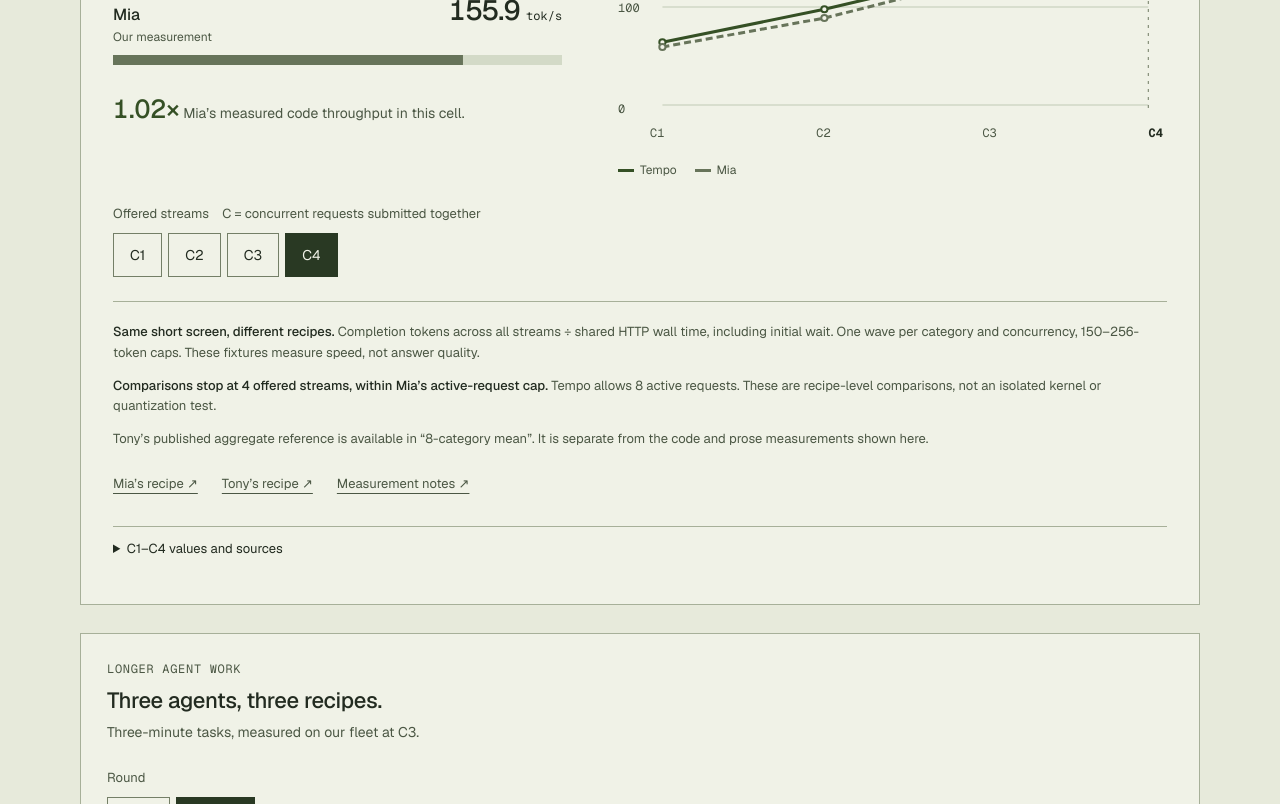
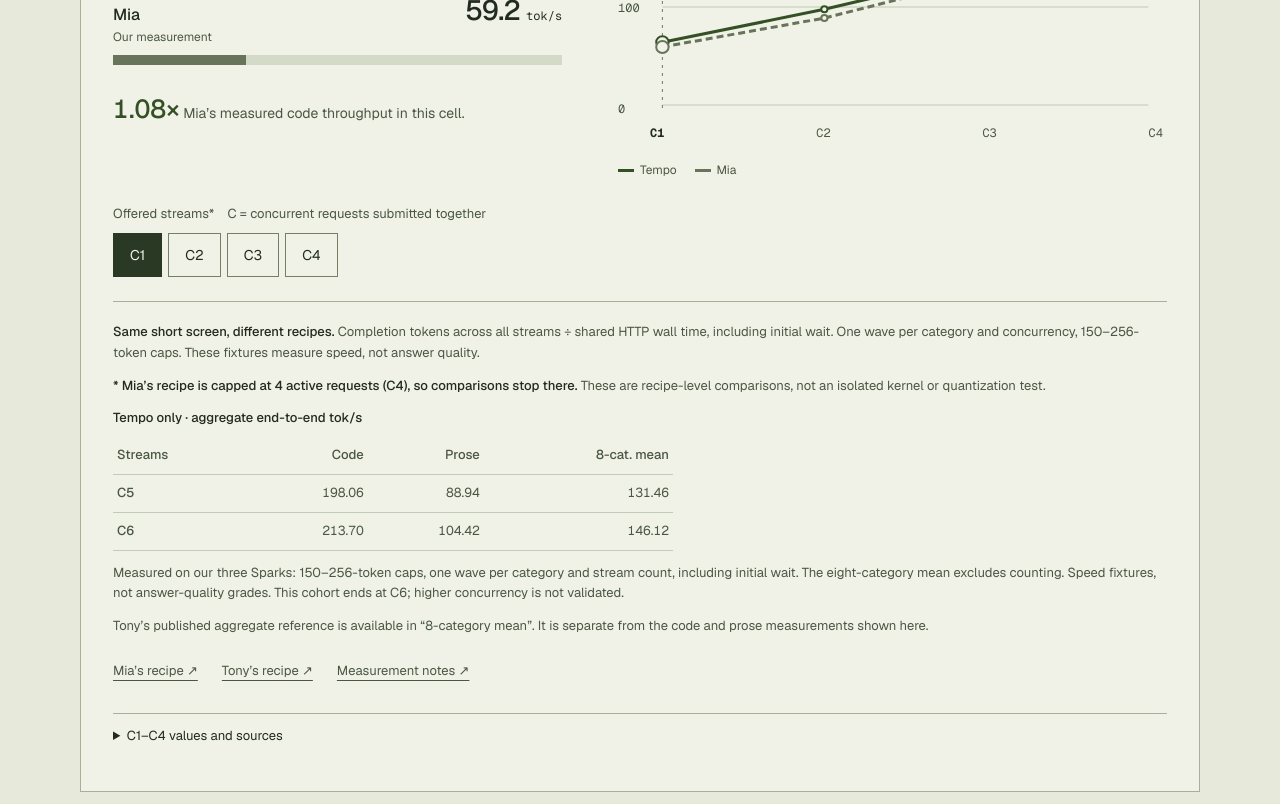
Before and after one commit to jakejharris/jakeportfolio, a Next.js app: page /jspark3/deepseek in a window 1280 px wide. Shown: the part 1360-2164 px from the top of the page. Built offline with nearby package versions, Linux system fonts and the light colour scheme.

Commit message:
fix(tempo): default to C1 and footnote higher throughput

```diff
--- a/app/(site)/jspark3/v2/RecipeComparisons.tsx
+++ b/app/(site)/jspark3/v2/RecipeComparisons.tsx
@@ -44,7 +44,7 @@
 
 export function ShortScreenComparison() {
   const [workload, setWorkload] = useState<Workload>('code');
-  const [concurrency, setConcurrency] = useState(4);
+  const [concurrency, setConcurrency] = useState(1);
   const row = data.short[concurrency - 1];
   const values = row[workload];
   const max = workload === 'code' ? 200 : workload === 'prose' ? 100 : 150;
@@ -66,22 +66,28 @@
       </div>
       <ScalingChart workload={workload} concurrency={concurrency} />
     </div>
-    <fieldset className="tempo-choice tempo-concurrency"><legend>Offered streams <span>C = concurrent requests submitted together</span></legend>
+    <fieldset className="tempo-choice tempo-concurrency" aria-describedby="tempo-cap-note"><legend>Offered streams* <span>C = concurrent requests submitted together</span></legend>
       {data.short.map(item => <label key={item.concurrency}><input type="radio" name="comparison-concurrency" value={item.concurrency} checked={concurrency === item.concurrency} onChange={() => setConcurrency(item.concurrency)} /><span>C{item.concurrency}</span></label>)}
     </fieldset>
     <div className="tempo-comparison-conditions" id="short-screen-conditions">
       <p><strong>Same short screen, different recipes.</strong> Completion tokens across all streams ÷ shared HTTP wall time, including initial wait. One wave per category and concurrency, 150–256-token caps. These fixtures measure speed, not answer quality.</p>
-      <p><strong>Comparisons stop at 4 offered streams, within Mia’s active-request cap.</strong> Tempo allows 8 active requests. These are recipe-level comparisons, not an isolated kernel or quantization test.</p>
+      <div className="tempo-cap-note" id="tempo-cap-note" role="note" aria-labelledby="tempo-cap-note-title">
+        <p id="tempo-cap-note-title"><strong>* Mia’s recipe is capped at 4 active requests (C4), so comparisons stop there.</strong> These are recipe-level comparisons, not an isolated kernel or quantization test.</p>
+        <table className="tempo-only-rates"><caption>Tempo only · aggregate end-to-end tok/s</caption><thead><tr><th scope="col">Streams</th><th scope="col">Code</th><th scope="col">Prose</th><th scope="col">8-cat. mean</th></tr></thead><tbody>
+          {data.tempo_only.map(item => <tr key={item.concurrency}><th scope="row">C{item.concurrency}</th><td>{item.code.toFixed(2)}</td><td>{item.prose.toFixed(2)}</td><td>{item.mean.toFixed(2)}</td></tr>)}
+        </tbody></table>
+        <p>Measured on our three Sparks: 150–256-token caps, one wave per category and stream count, including initial wait. The eight-category mean excludes counting. Speed fixtures, not answer-quality grades. This cohort ends at C6; higher concurrency is not validated.</p>
+      </div>
       <p className="tempo-reference-note">{workload === 'all' ? 'The eight-category mean excludes counting. Tony’s TP3 figures are author-published on his three Sparks, not a rerun on ours. Hardware state and recipe settings differ.' : 'Tony’s published aggregate reference is available in “8-category mean”. It is separate from the code and prose measurements shown here.'}</p>
       <p className="tempo-comparison-sources"><a href="https://github.com/MiaAI-Lab/DeepSeek-v4.1-Flash-DGX-Sparks">Mia’s recipe ↗</a><a href="https://github.com/tonyd2wild/DeepSeek-V4.1-Flash-vLLM-DGX-Spark">Tony’s recipe ↗</a><a href="/jspark3/tempo-comparison-methods.html">Measurement notes ↗</a></p>
     </div>
     <details className="tempo-comparison-table"><summary>C1–C4 values and sources</summary>
       <div className="tempo-table-scroll" tabIndex={0} role="region" aria-label="Short-screen data table">
-        <table><caption>Aggregate end-to-end tok/s. Tempo and Mia measured locally; Tony author-published, eight-category mean only.</caption><thead><tr><th scope="col">Streams</th><th scope="col">Tempo code</th><th scope="col">Mia code</th><th scope="col">Tempo prose</th><th scope="col">Mia prose</th><th scope="col">Tempo mean</th><th scope="col">Mia mean</th><th scope="col">Tony mean*</th></tr></thead><tbody>
+        <table><caption>Aggregate end-to-end tok/s. Tempo and Mia measured locally; Tony author-published, eight-category mean only.</caption><thead><tr><th scope="col">Streams</th><th scope="col">Tempo code</th><th scope="col">Mia code</th><th scope="col">Tempo prose</th><th scope="col">Mia prose</th><th scope="col">Tempo mean</th><th scope="col">Mia mean</th><th scope="col">Tony mean†</th></tr></thead><tbody>
           {data.short.map(item => <tr key={item.concurrency}><th scope="row">C{item.concurrency}</th>{[item.code.tempo, item.code.mia, item.prose.tempo, item.prose.mia, item.all.tempo, item.all.mia, item.all.tony].map((value, index) => <td key={index}>{value.toFixed(2)}</td>)}</tr>)}
         </tbody></table>
       </div>
-      <p>*Author-published reference. <a href="/jspark3/tempo-comparisons.json">Chart data and source hashes ↗</a> · <a href="/jspark3/l5-benchmarks.html">Full methods and historical results ↗</a></p>
+      <p>†Author-published reference. <a href="/jspark3/tempo-comparisons.json">Chart data and source hashes ↗</a> · <a href="/jspark3/l5-benchmarks.html">Full methods and historical results ↗</a></p>
     </details>
   </article>;
 }
--- a/app/(site)/jspark3/v2/tempo.css
+++ b/app/(site)/jspark3/v2/tempo.css
@@ -308,3 +308,11 @@
 @media (max-width: 360px) {
   .tempo-concurrency { grid-template-columns: repeat(2, 1fr); }
 }
+
+
+.tempo-cap-note { display: grid; gap: 12px; }
+.tempo-only-rates { border-collapse: collapse; width: 100%; max-width: 560px; font-size: 13px; font-variant-numeric: tabular-nums; }
+.tempo-only-rates caption { text-align: left; color: #222b20; font-weight: 500; margin-bottom: 8px; }
+.tempo-only-rates th, .tempo-only-rates td { padding: 8px 4px; text-align: right; border-bottom: 1px solid #c2cbb5; }
+.tempo-only-rates th { font-weight: 500; }
+.tempo-only-rates th:first-child { text-align: left; }
--- a/public/jspark3/tempo-comparison-methods.html
+++ b/public/jspark3/tempo-comparison-methods.html
@@ -9,6 +9,7 @@
 <p>There is one wave per category and concurrency, with 150–256-token output caps. The eight-category mean is the arithmetic mean of the category wave rates, excluding the separate counting ceiling. Code and prose views show individual categories. These are speed fixtures, not answer-quality grades.</p>
 <p>Mia's active request cap was 4, versus Tempo's 8. The short-screen comparison stops at four offered streams, within Mia's active-request cap. Runtime, model storage, quantization, speculative decoding, and configuration differ together; these are recipe-level comparisons, not isolated kernel or quantization experiments.</p>
 <p>Tony's eight-category series is the author-published TP3 reference captured in our result records. It comes from his three Sparks, not a short-screen rerun on ours. His aggregate definition also includes the batch wall time and initial wait, but hardware state and recipe settings differ. Published figures do not establish a controlled performance ranking. The chart preserves Tony's higher reported C3–C4 means.</p>
+<p>The chart opens at Code / C1. Its asterisk note explains Mia's C4 active-request cap and lists Tempo-only C5/C6 code, prose, and eight-category rates under the same short-screen conditions. The note is not a comparison with Mia or Tony. This cohort ends at C6; higher concurrency is not validated.</p>
 <h2>Three-minute agent tasks</h2>
 <p>This is a separate local comparison: Tempo, a locally adapted Tony recipe, and Mia's counted rerun were all measured on our three Sparks. The rate is accepted backend output tokens divided by the fixed 180-second task window, including unfinished output, health probes, and small launch/drain overhead. It is not GPU-only decode speed.</p>
 <p>The Work comparison shows three concurrent agents, with first and repeat rounds. Initial task payloads match, but later tool histories diverge. Repeat rounds use fresh Pi sessions with caches intact. One cohort does not establish a causal cache-speed effect, statistical significance, or a productivity gain. Output quality and task completion are not scored.</p>
@@ -20,7 +21,7 @@
 <li><a href="https://github.com/tonyd2wild/DeepSeek-V4.1-Flash-vLLM-DGX-Spark">Tony's recipe</a> · <a href="https://github.com/tonyd2wild/DeepSeek-V4.1-Flash-vLLM-DGX-Spark/tree/c2c1bb7">Reference snapshot: c2c1bb7</a>. Use the three-Spark TP3 lane, not the four-Spark headline.</li>
 </ul>
 <h2>Evidence</h2>
-<p><a href="/jspark3/tempo-comparisons.json">Exact chart values and source SHA-256 hashes</a> are a selected, sanitized extraction of the saved result artifacts, limited to C1–C4 short-screen results and C3 Work rounds. No live model requests were made for this page.</p>
+<p><a href="/jspark3/tempo-comparisons.json">Exact chart values and source SHA-256 hashes</a> are a selected, sanitized extraction of the saved result artifacts, with C1–C4 short-screen comparisons, C3 Work comparisons, and a separate Tempo-only C5/C6 extract for the asterisk note. No live model requests were made for this page.</p>
 <ul>
 <li>Short screen: Mia <code>M-pre-tony-c4to6/TONY-RESULTS.json</code> and Tempo <code>l5-qualification/TONY-RESULTS.json</code>. Mia's eight-category series uses the shared-window recomputation in the Tempo record. Tony's series is its <code>Tony_published</code> field.</li>
 <li>Work: Tempo <code>l4-followup-20260912/L5-WORK-RESULTS.json</code>; local Tony <code>work-benchmark/WORK-RESULTS.json</code>; Mia <code>work-benchmark/Mia-counted/{round}/RESULT.json</code>. Mia's generation-token counter deltas are summed and divided by 180 seconds.</li>
--- a/public/jspark3/tempo-comparisons.json
+++ b/public/jspark3/tempo-comparisons.json
@@ -82,6 +82,20 @@
       "mia": 71.82777777777778
     }
   ],
+  "tempo_only": [
+    {
+      "concurrency": 5,
+      "code": 198.06344834098505,
+      "prose": 88.94111200771168,
+      "mean": 131.4637424686464
+    },
+    {
+      "concurrency": 6,
+      "code": 213.70349121990927,
+      "prose": 104.42032128107815,
+      "mean": 146.11735191073768
+    }
+  ],
   "sources": [
     {
       "id": "mia_short",
```
